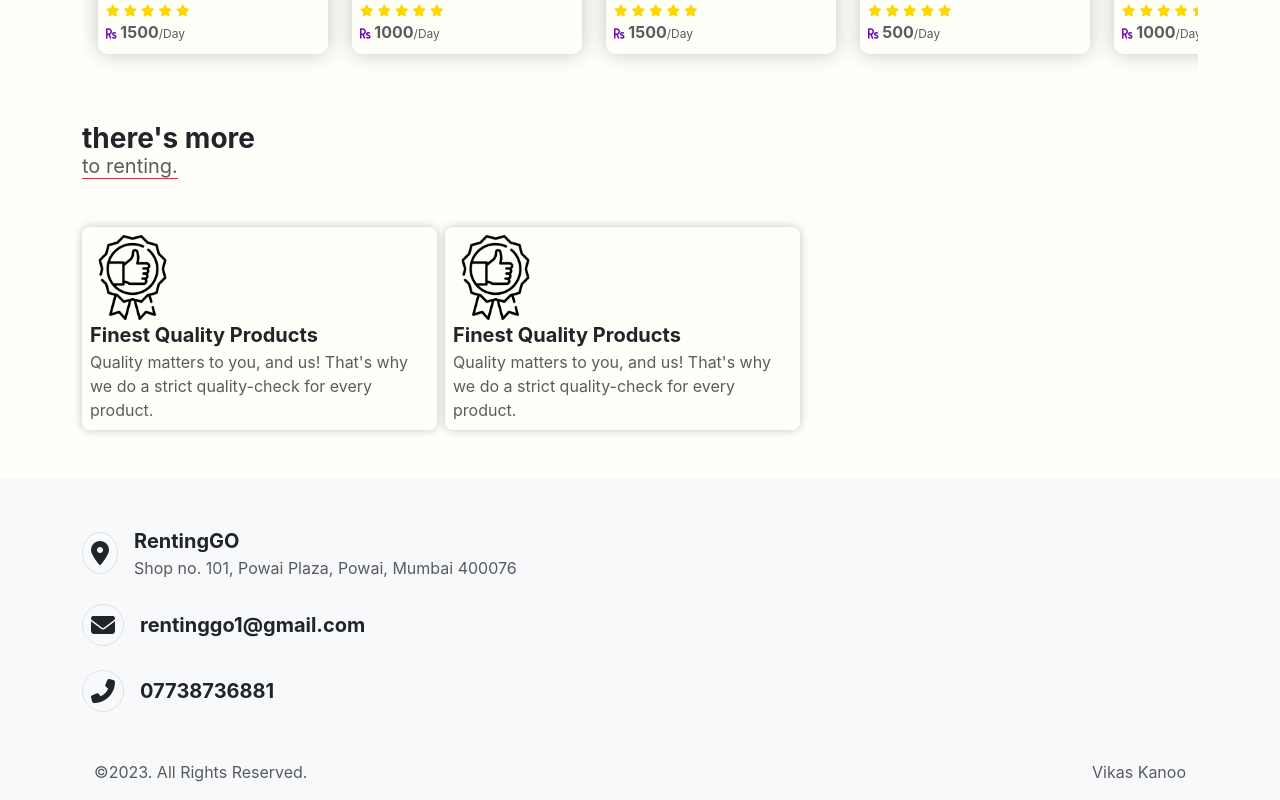
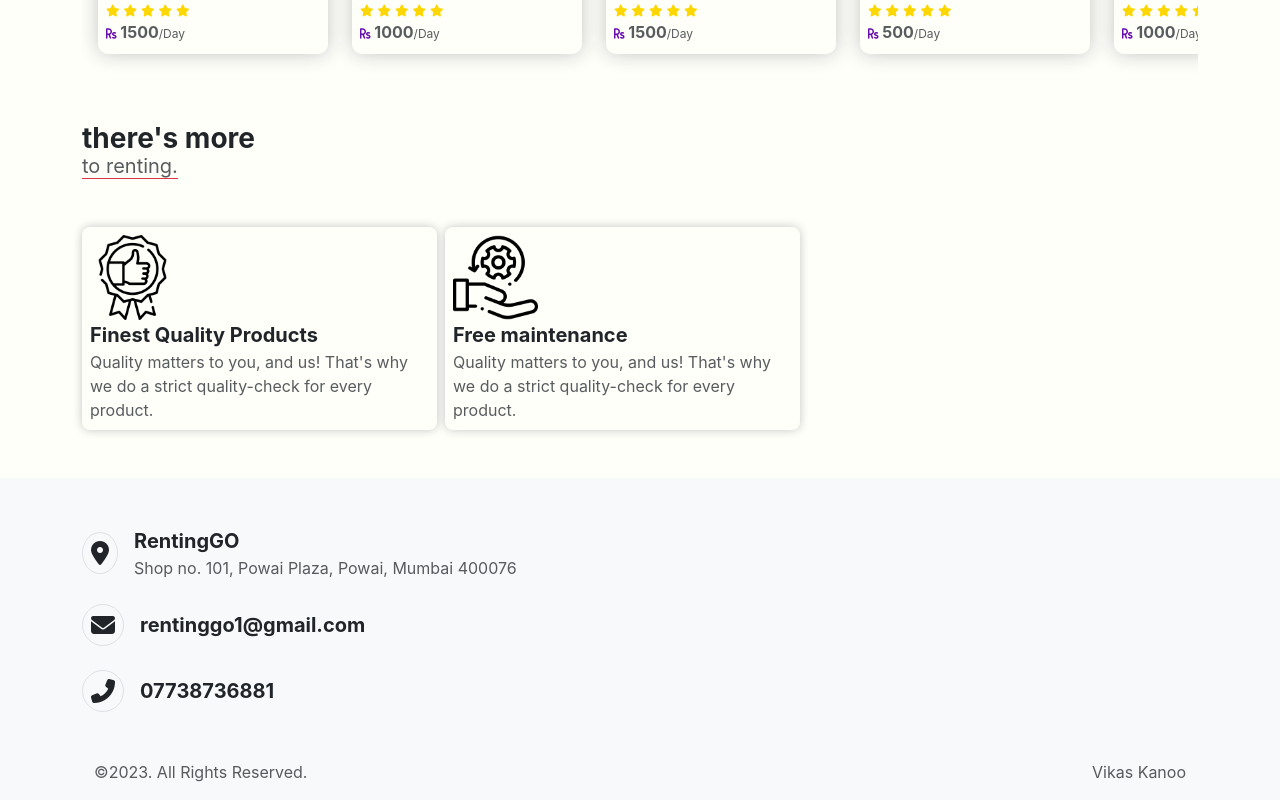
Before and after one commit to Kaminou2904/RentingGO, a React (Create React App) app in the folder frontend/: page / in a window 1280 px wide. Shown: the part 1073-1873 px from the top of the page. Built offline with nearby package versions, Linux system fonts and the light colour scheme.

Commit message:
little changes

```diff
--- a/frontend/src/Pages/Home/Home.jsx
+++ b/frontend/src/Pages/Home/Home.jsx
@@ -42,8 +42,8 @@ function Home() {
                 <div className="more mb-5">
                     <p className='fw-bold fs-3 mb-0 yourP'>there's more<br /> <span className='text-muted fw-normal border-bottom border-danger fs-5'> to renting.</span></p>
                     <div className="moreCardWrap mt-4 d-flex flex-wrap">
-                        <Morecard />
-                        <Morecard />
+                        <Morecard icon='./images/qualityIcon.png' head='Finest Quality Products' para="Quality matters to you, and us! That's why we do a strict quality-check for every product."/>
+                        <Morecard icon='./images/maintainIcon.png' head='Free maintenance' para="Quality matters to you, and us! That's why we do a strict quality-check for every product."/>
                     </div>
                 </div>
             </div>
--- a/frontend/src/components/Morecard/Morecard.jsx
+++ b/frontend/src/components/Morecard/Morecard.jsx
@@ -1,16 +1,16 @@
 import React from 'react';
 import './Morecard.css';
 
-function Morecard() {
+function Morecard(props) {
   return (
     <div className='morecard mt-4 p-2 rounded-3 me-2'>
        <div className="moreImg w-25">
-            <img src="./images/qualityIcon.png" alt="fine quality icon" className='img-fluid'/>
+            <img src={props.icon} alt="fine quality icon" className='img-fluid'/>
        </div>
        <div className="moreTxt">
-            <p className="fw-bold fs-5 mb-0">Finest Quality Products</p>
+            <p className="fw-bold fs-5 mb-0">{props.head}</p>
             <p className="text-muted fs-6 mb-0">
-                Quality matters to you, and us! That's why we do a strict quality-check for every product.
+                {props.para}
             </p>
        </div>
     </div>
```
Also changed, not shown: frontend/public/images/maintainIcon.png (added).
